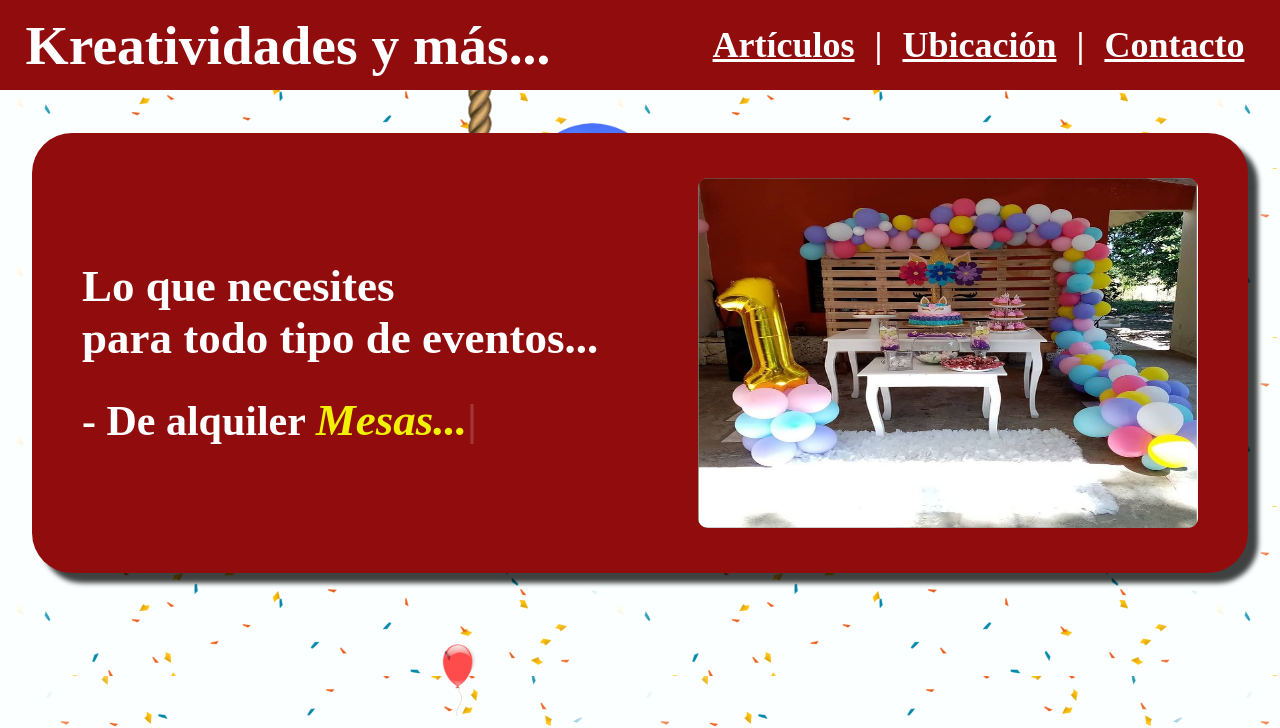
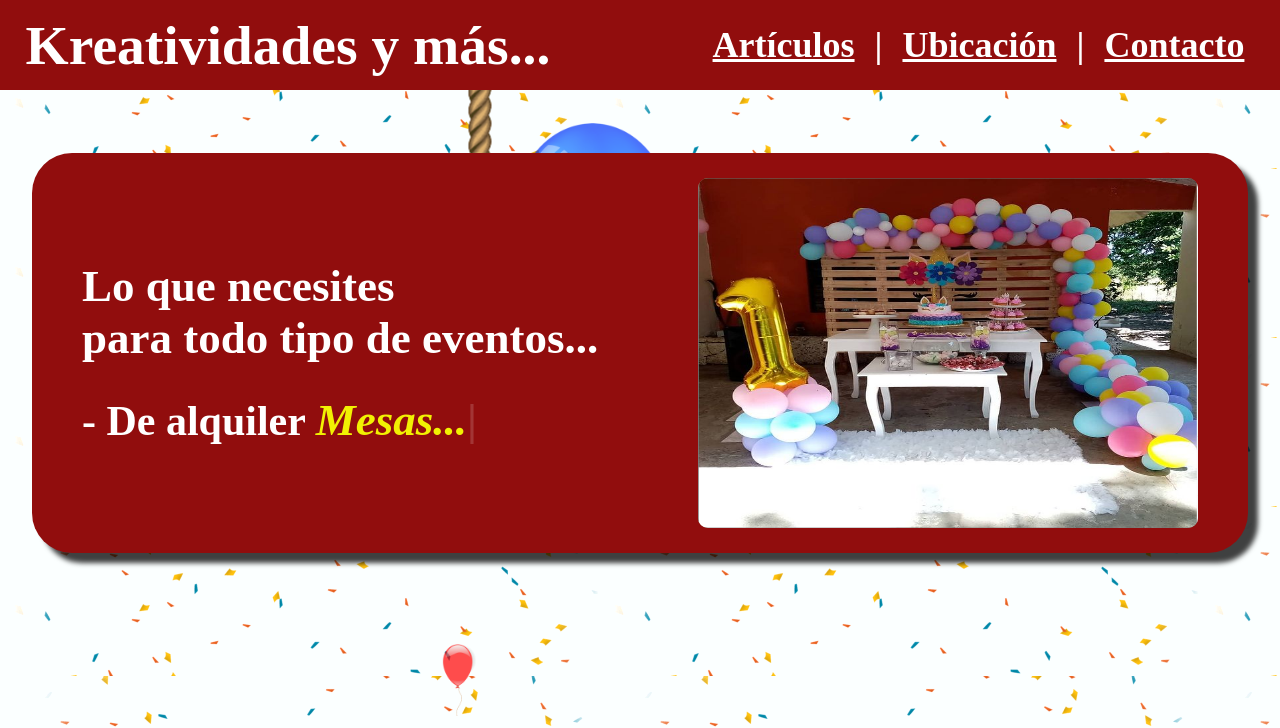
Before and after one commit to RckD21/Kreatividades-y-m-s..., a plain HTML site: page Index.html in a window 1280 px wide. Shown: the top 728 px of the page. Drawn offline with nearby package versions, Linux system fonts and the light colour scheme; a web font is replaced by a local one.

Commit message:
Actualizacion 1.7

```diff
--- a/Style.css
+++ b/Style.css
@@ -187,10 +187,10 @@ body{
 
 .content{
 
-    height: 440px;
+    height: 400px;
     width: 95%;
     position: relative;
-    top: -80px;
+    top: -60px;
     margin: auto;
     background-color: #910d0d;
     border-radius: 40px;
```
